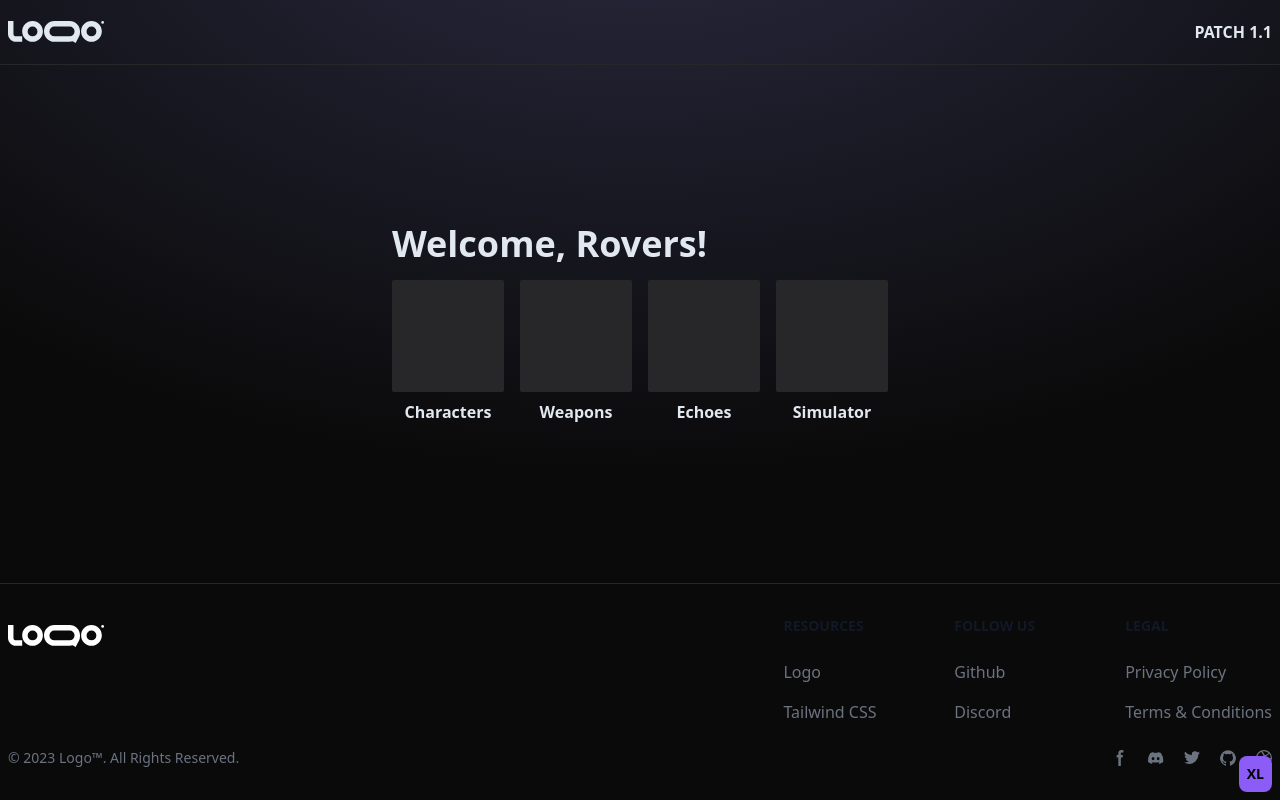
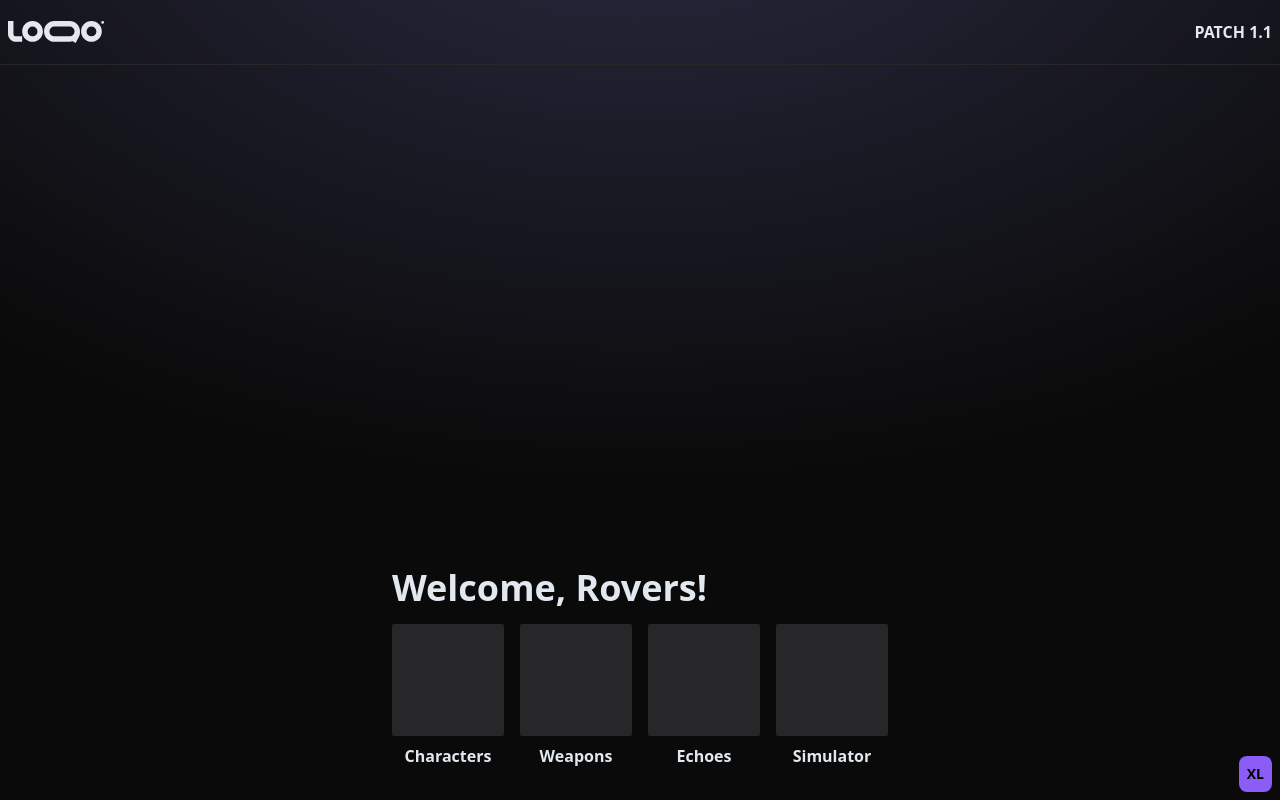
Before and after one commit to sipofnightshade/wuwa-calc, a SvelteKit app: page / in a window 1280 px wide. Built offline with nearby package versions, Linux system fonts and the light colour scheme; a web font is replaced by a local one.

Commit message:
removed svelte-sonner because of slowdowns

```diff
--- a/package.json
+++ b/package.json
@@ -41,7 +41,6 @@
   },
   "type": "module",
   "dependencies": {
-    "@fontsource/palanquin": "^5.0.13",
-    "svelte-sonner": "^0.3.24"
+    "@fontsource/palanquin": "^5.0.13"
   }
 }
--- a/src/routes/+layout.svelte
+++ b/src/routes/+layout.svelte
@@ -5,7 +5,6 @@
 	import { dev } from '$app/environment';
 	import TailwindBreakpoints from '$lib/components/feature/TailwindBreakpoints.svelte';
 	import Navbar from '$lib/components/layout/Navbar.svelte';
-	import Footer from '$lib/components/layout/Footer.svelte';
 </script>
 
 <div
@@ -16,7 +15,6 @@
 		<div class="container mx-auto px-2 py-8">
 			<slot />
 		</div>
-		<Footer />
 	</div>
 </div>
 
```
Also changed, not shown: 1 other file (tests, documents, lock files or other folders).
